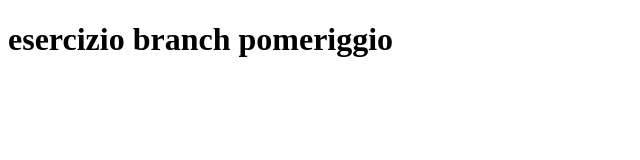
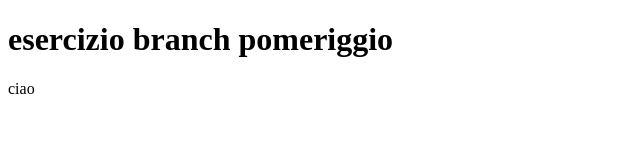
Before and after one commit to EliaPennoni/esercizio-branch-pomeriggio, a plain HTML site: page index.html in a window 1280 px wide. Shown: the full height of the page, 0-640 px from the left. Drawn offline with Linux system fonts and the light colour scheme.

Commit message:
prova 1 gianmaria

```diff
--- a/index.html
+++ b/index.html
@@ -7,5 +7,8 @@
   </head>
   <body>
     <h1>esercizio branch pomeriggio</h1>
+    <main>
+      ciao
+    </main>
   </body>
 </html>
```
